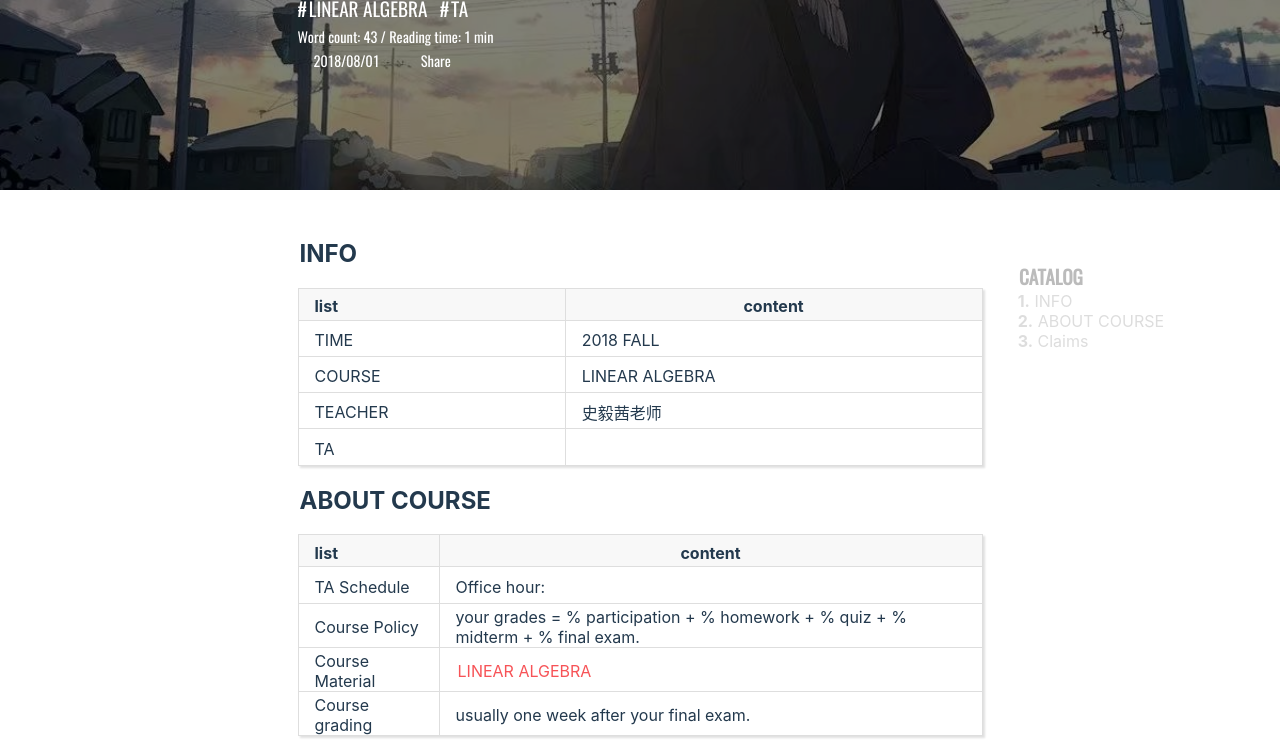
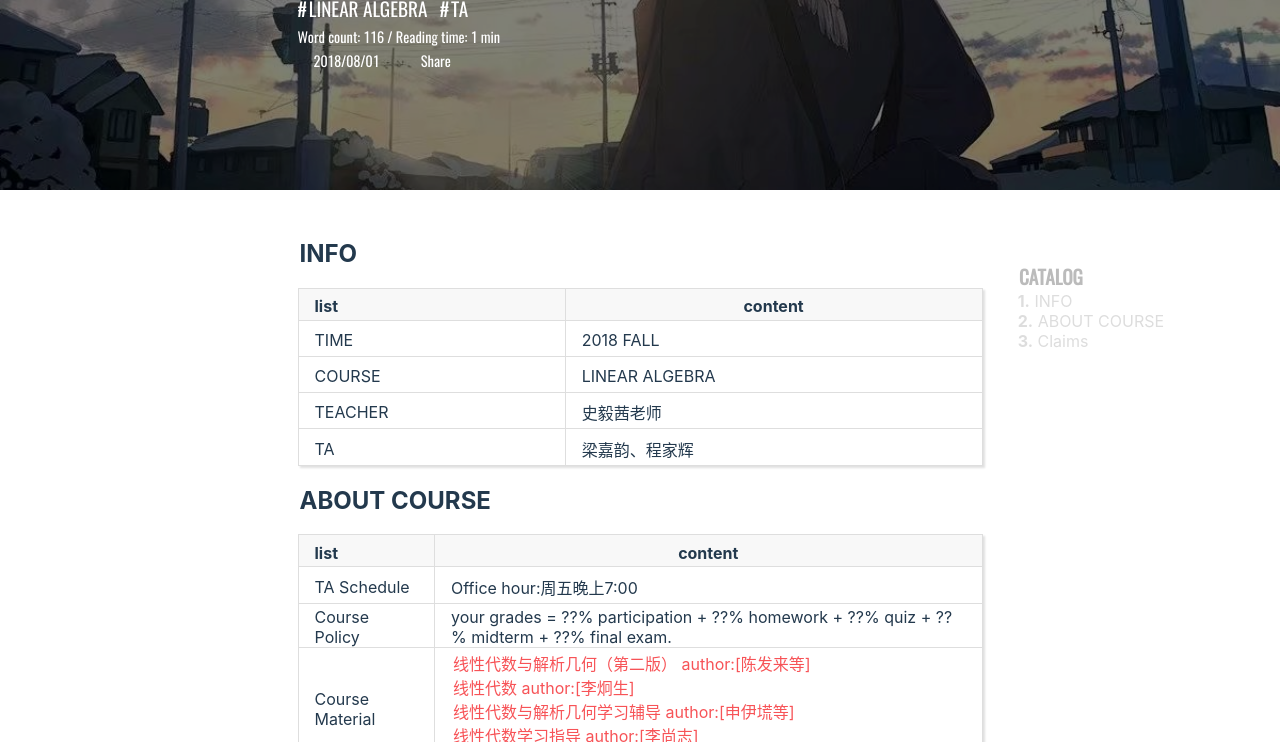
Before and after one commit to jcheng328/lascride.github.io, a plain HTML site: page 2018/08/01/2018-FALL-COURSE-LA/index.html in a window 1280 px wide. Shown: the part 210-952 px from the top of the page. Drawn offline with nearby package versions, Linux system fonts and the light colour scheme; some packages are replaced by stand-ins of ours; a script that the page names is missing; a web font is replaced by a local one.

Commit message:
Site updated: 2018-09-11 14:02:09

```diff
--- a/2018/08/01/2018-FALL-COURSE-LA/index.html
+++ b/2018/08/01/2018-FALL-COURSE-LA/index.html
@@ -269,7 +269,7 @@ height:50vh;
 
 
                     <div class="post-intro-read">
-                        <span>Word count: <span class="post-count">43</span> / Reading time: <span class="post-count">1 min</span></span>
+                        <span>Word count: <span class="post-count">116</span> / Reading time: <span class="post-count">1 min</span></span>
                     </div>
 
                 <div class="post-intro-meta">
@@ -420,6 +420,7 @@ height:50vh;
 </tr>
 <tr>
 <td style="text-align:left">TA</td>
+<td>梁嘉韵、程家辉</td>
 </tr>
 </tbody>
 </table>
@@ -433,15 +434,15 @@ height:50vh;
 <tbody>
 <tr>
 <td style="text-align:left">TA Schedule</td>
-<td>Office hour:</td>
+<td>Office hour:周五晚上7:00</td>
 </tr>
 <tr>
 <td style="text-align:left">Course Policy</td>
-<td>your grades = % participation + % homework + % quiz + % midterm + % final exam.</td>
+<td>your grades = ??% participation + ??% homework + ??% quiz + ??% midterm + ??% final exam.</td>
 </tr>
 <tr>
 <td style="text-align:left">Course Material</td>
-<td><a href="">LINEAR ALGEBRA</a></td>
+<td><a href="http://lib.ustc.edu.cn/" target="_blank" rel="noopener">线性代数与解析几何（第二版） author:[陈发来等]</a><br><a href="https://pan.baidu.com/share/link?shareid=3676482288&uk=858050268" target="_blank" rel="noopener">线性代数 author:[李炯生]</a><br><a href="http://lib.ustc.edu.cn/" target="_blank" rel="noopener">线性代数与解析几何学习辅导 author:[申伊塃等]</a><br><a href="http://lib.ustc.edu.cn/" target="_blank" rel="noopener">线性代数学习指导 author:[李尚志]</a><br><a href="http://lib.ustc.edu.cn/" target="_blank" rel="noopener">Matrix Analysis *author:[ROGER A.HORN]</a></td>
 </tr>
 <tr>
 <td style="text-align:left">Course grading</td>
```
